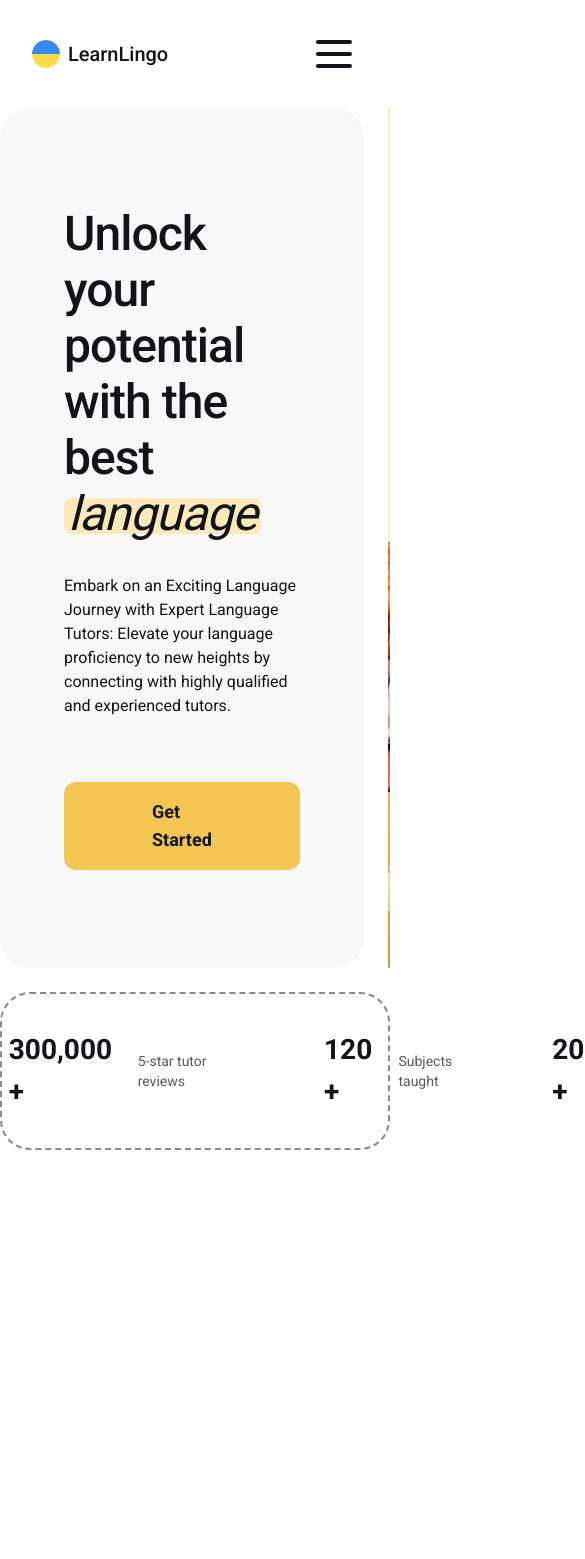
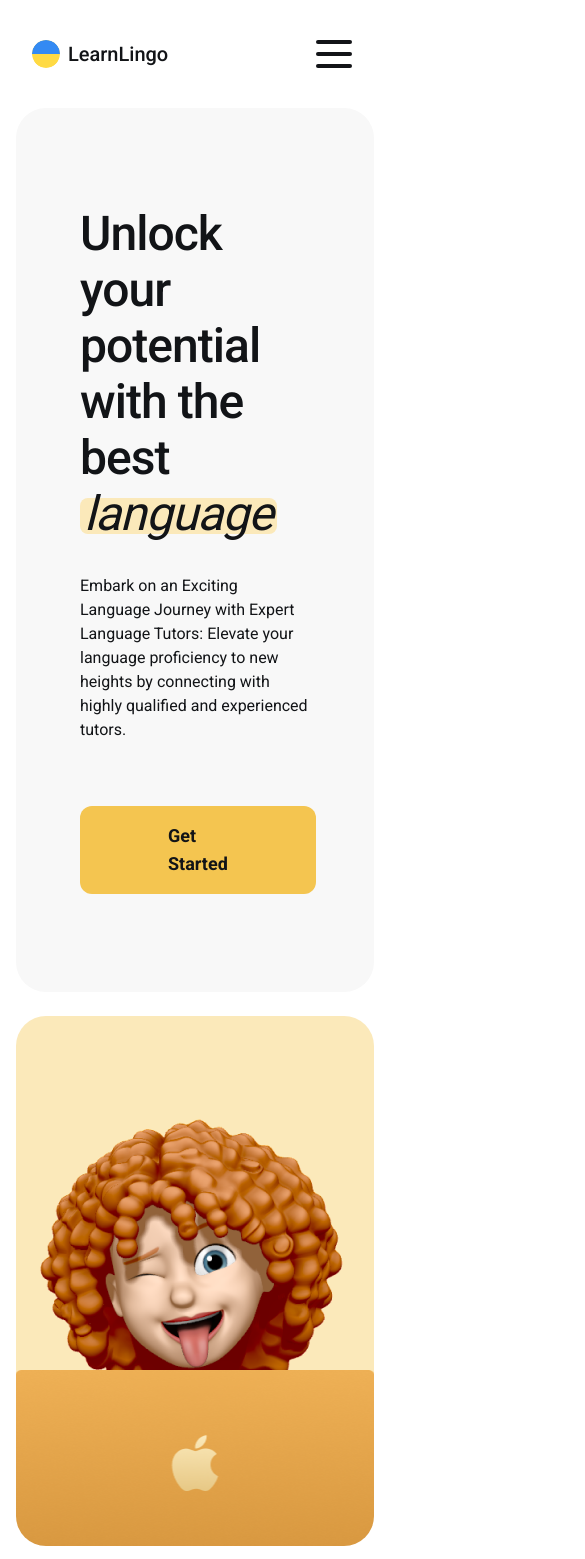
Before and after one commit to KaratSergio/LanguageLeap, a React (Vite) app: page /#/ in a window 390 px wide. Shown: the top 1559 px of the page, 585 px wide, since content can reach past the window. Before the commit the page ends 1150 px from the top, so only its background shows below. Built offline with nearby package versions, Linux system fonts and the light colour scheme; no server answers.

Commit message:
styles home page

```diff
--- a/src/components/Custom/InputField.tsx
+++ b/src/components/Custom/InputField.tsx
@@ -2,13 +2,13 @@ import { InputFieldProps } from './types';
 
 const InputField: React.FC<InputFieldProps> = ({ placeholder, register, error, type = 'text' }) => (
   <div>
+    {error && <p className="text-red-500">{error.message}</p>}
     <input
       {...register}
       placeholder={placeholder}
       type={type}
       className="border border-borderColor py-4 px-18 mb-18 rounded-xl w-full placeholder-mainBlack leading-22px"
     />
-    {error && <p className="text-red-500">{error.message}</p>}
   </div>
 );
 
--- a/src/components/InfoPanel/InfoPanel.tsx
+++ b/src/components/InfoPanel/InfoPanel.tsx
@@ -1,9 +1,6 @@
 const InfoPanel = () => {
   return (
-    <section
-      className="flex justify-center w-full mt-6 mx-auto max-w-1312 gap-[100px]  rounded-30 border-dashed border-2 border-borderGrey py-[35px]"
-      style={{ borderSpacing: '2.5rem' }}
-    >
+    <section className="info-panel flex flex-col md:flex-row justify-center w-full mt-6 mx-auto max-w-1312 gap-[100px] custom-gap rounded-30 border-dashed dashed-border border-2 border-borderGrey py-[35px]">
       <article className="flex w-[237px] justify-center items-center">
         <p className="font-semibold text-[28px]">32,000 +</p>
         <p className="ml-4 text-sm w-24 text-alfaGrey">Experienced tutors</p>
--- a/src/components/InfoPopUp/InfoPopUp.tsx
+++ b/src/components/InfoPopUp/InfoPopUp.tsx
@@ -26,14 +26,17 @@ const InfoPopUp: React.FC<InfoPopUpProps> = ({ onClose }) => {
           <AuthForm isLogin={isLogin} onClose={closeModal} />
         </Modal>
       ) : (
-        <Modal onClose={onClose}>
-          <div className="flex flex-col items-center bg-btnColorYh rounded-30 w-96 h-64 p-4">
-            <div className="flex flex-col justify-around items-center rounded-30 font-semibold w-64 h-56 text-center bg-btnColorYh">
+        <Modal onClose={onClose} className=" px-[36px]">
+          <div className="flex flex-col items-center w-full bg-btnColorYh rounded-30 p-4">
+            <div className="flex flex-col justify-around items-center rounded-30 text-xl md:text-2xl font-semibold w-full max-w-96 text-center bg-btnColorYh">
               <p>
                 Only authorized users!!!
-                <br /> <span className="text-borderGrey font-normal">can add to favorites</span>
+                <br />{' '}
+                <span className="text-borderGrey font-normal text-base md:text-2xl">
+                  can add to favorites
+                </span>
               </p>
-              <div className="flex flex-wrap items-center justify-center mt-4">
+              <div className="flex flex-wrap items-center  border-top  justify-center mt-4">
                 <p>You can</p>
                 <Button type="button" className="mx-1 max-w-14" onClick={() => openModal(true)}>
                   Login
@@ -42,7 +45,9 @@ const InfoPopUp: React.FC<InfoPopUpProps> = ({ onClose }) => {
                 <Button type="button" className="mx-1 max-w-20" onClick={() => openModal(false)}>
                   Register
                 </Button>
-                <p className="text-borderGrey font-normal">to access this feature.</p>
+                <p className=" text-borderGrey font-normal text-base md:text-2xl">
+                  to access this feature.
+                </p>
               </div>
             </div>
           </div>
--- a/src/components/TeacherModal/ModalForm.tsx
+++ b/src/components/TeacherModal/ModalForm.tsx
@@ -1,9 +1,9 @@
 import { SubmitHandler, useForm } from 'react-hook-form';
+import Button from '../Custom/Button';
 import InputField from '../Custom/InputField';
-import { FormData } from './types';
-import Button from '../Custom/Button';
+import { FormData, ModalFormProps } from './types';
 
-const ModalForm: React.FC = () => {
+const ModalForm: React.FC<ModalFormProps> = ({ onClose }) => {
   const {
     register,
     handleSubmit,
@@ -12,6 +12,7 @@ const ModalForm: React.FC = () => {
 
   const onSubmit: SubmitHandler<FormData> = (data) => {
     console.log(data);
+    onClose();
   };
 
   return (
--- a/src/components/TeacherModal/TeacherModal.tsx
+++ b/src/components/TeacherModal/TeacherModal.tsx
@@ -30,7 +30,7 @@ const TeacherModal: React.FC<ModalProps & { teacher: Teacher }> = ({
           </div>
         </div>
         <RadioButtonGroup />
-        <ModalForm />
+        <ModalForm onClose={onClose} />
       </div>
     </Modal>
   );
--- a/src/components/TeacherModal/types.ts
+++ b/src/components/TeacherModal/types.ts
@@ -10,3 +10,7 @@ export interface FormData {
   email: string;
   phone: string;
 }
+
+export interface ModalFormProps {
+  onClose: () => void;
+}
--- a/src/components/TeachersFavorites/TeachersFavorites.tsx
+++ b/src/components/TeachersFavorites/TeachersFavorites.tsx
@@ -1,6 +1,7 @@
 import { useEffect, useState } from 'react';
 import { ref, onValue } from 'firebase/database';
 import { database, auth } from '../../firebase';
+import { Link } from 'react-router-dom';
 
 import Loader from '@helpers/Loader';
 import { Teacher } from '@redux/data/data-types';
@@ -46,6 +47,21 @@ const TeachersFavorites = () => {
     return <Loader loading={loading} />;
   }
 
+  if (favoriteTeacherIds.length === 0) {
+    return (
+      <div className="flex flex-wrap mt-24 gap-1 justify-center items-center h-full">
+        <p className="text-lg text-center text-gray-600">No favorite teachers found.</p>
+        <Link
+          to="/teachers"
+          className="inline-flex bg-btnColorY hover:bg-btnColorYh text-mainBlack text-lg font-bold py-1 px-4 rounded-xl"
+        >
+          Add some teachers
+        </Link>
+        <p>to your favorites list.</p>
+      </div>
+    );
+  }
+
   return (
     <div className="gap-8 bg-pageBg flex flex-col p-24 items-center">
       {favoriteTeacherIds.map((teacherId: string) => (
--- a/src/pages/FavoritesPage.tsx
+++ b/src/pages/FavoritesPage.tsx
@@ -1,4 +1,3 @@
-import React from 'react';
 import TeachersFavorites from '@components/TeachersFavorites/TeachersFavorites';
 
 const Favorite: React.FC = () => {
--- a/src/pages/HomePage.tsx
+++ b/src/pages/HomePage.tsx
@@ -1,4 +1,3 @@
-import React from 'react';
 import { Link } from 'react-router-dom';
 import firstImage from '@assets/img/face.png';
 import secondImage from '@assets/img/mac/mac-yellow.png';
@@ -6,10 +5,10 @@ import InfoPanel from '@components/InfoPanel/InfoPanel';
 
 const Home: React.FC = () => {
   return (
-    <section className="mx-auto flex flex-col">
+    <section className="mx-auto flex flex-col px-4 pb-8">
       <h2 className="invisible text-sm">Home Page</h2>
-      <div className="w-full max-w-1312 mx-auto flex">
-        <div className="w-full max-w-720 mr-6 rounded-30 px-16 py-98 bg-pinkBg ">
+      <div className="w-full max-w-1312 mx-auto flex pad-home">
+        <div className="w-full max-w-720 mr-6 rounded-30 px-16 py-98 pad-box-w bg-pinkBg">
           <h1 className="text-5xl font-medium tracking-m2 leading-56 mb-4 max-w-548 w-full">
             Unlock your potential with the best{' '}
             <span className="relative inline-block">
@@ -17,23 +16,24 @@ const Home: React.FC = () => {
               <span className="font-normal italic rounded-lg px-1 relative z-20">language</span>
             </span>
           </h1>
-          <p className=" mt-8 mb-16 w-full max-w-471">
+          <p className="mt-8 mb-16 w-full max-w-471">
             Embark on an Exciting Language Journey with Expert Language Tutors: Elevate your language
             proficiency to new heights by connecting with highly qualified and experienced tutors.
           </p>
           <Link
             to="/teachers"
-            className="inline-flex  bg-btnColorY hover:bg-btnColorYh text-mainBlack text-lg font-bold py-4 px-88 rounded-xl"
+            className="inline-flex bg-btnColorY hover:bg-btnColorYh text-mainBlack text-lg font-bold py-4 px-88 rounded-xl"
           >
             Get Started
           </Link>
         </div>
         <div
-          className="max-w-568 w-full rounded-30 bg-yellowLight"
+          className="max-w-568 pad-box-w w-full rounded-30 bg-yellowLight"
           style={{
             backgroundImage: `url(${secondImage}), url(${firstImage})`,
             backgroundPosition: 'bottom center, center calc(100% - 110px)',
             backgroundRepeat: 'no-repeat',
+            minHeight: '530px',
           }}
         ></div>
       </div>
@@ -41,4 +41,5 @@ const Home: React.FC = () => {
     </section>
   );
 };
+
 export default Home;
--- a/src/pages/TeachersPage.tsx
+++ b/src/pages/TeachersPage.tsx
@@ -1,4 +1,3 @@
-import React from 'react';
 import TeachersList from '@components/TeachersList/TeachersList';
 
 const Teachers: React.FC = () => {
--- a/src/tailwind.css
+++ b/src/tailwind.css
@@ -31,6 +31,11 @@ img {
 }
 button {
   cursor: pointer;
+}
+
+.border-top {
+  border-top: 1px solid #ccc;
+  padding-top: 20px;
 }
 
 .modal-content {
@@ -78,6 +83,48 @@ button {
 
   .reverse {
     flex-direction: row-reverse;
+  }
+}
+
+@media (max-width: 1250px) {
+  .custom-gap {
+    gap: 40px;
+  }
+}
+
+@media (max-width: 1040px) {
+  .pad-home {
+    display: flex;
+    flex-direction: column;
+    align-items: center;
+    justify-content: center;
+    gap: 24px;
+  }
+  .pad-box-w {
+    width: 100%;
+    max-width: 700px;
+    margin: 0px;
+  }
+  .custom-gap {
+    gap: 24px;
+  }
+
+  .info-panel {
+    display: grid;
+    grid-template-columns: repeat(2, 1fr);
+    gap: 24px;
+  }
+
+  .info-panel article {
+    width: 100%;
+  }
+
+  .info-panel article:nth-child(3) {
+    margin-left: 2px;
+  }
+
+  .info-panel article:nth-child(4) {
+    margin-left: 11px;
   }
 }
 
--- a/tailwind.config.ts
+++ b/tailwind.config.ts
@@ -46,6 +46,7 @@ const config: Config = {
       },
       height: {
         '14': '14px',
+        '350': '350px',
       },
       padding: {
         '18': '18px',
```
